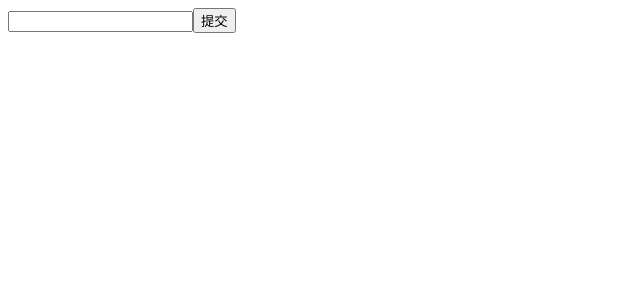
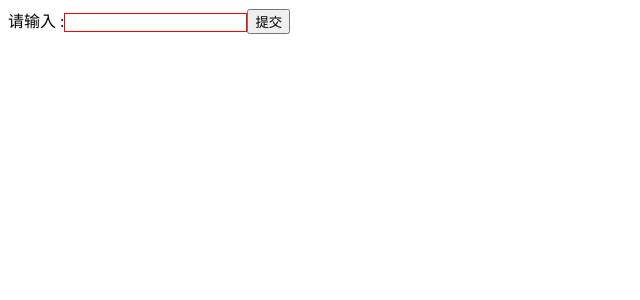
Before and after one commit to hsbcchina/React-demo, a React (Create React App) app: page / in a window 1280 px wide. Shown: the top 300 px of the page, without its empty margins (0-640 px from the left). Built offline with nearby package versions, Linux system fonts and the light colour scheme.

Commit message:
add some style andhtml tag

```diff
--- /dev/null
+++ b/src/alex/TodoList.css
@@ -0,0 +1,3 @@
+.input{
+    border: 1px solid red;
+}
--- a/src/alex/TodoList.js
+++ b/src/alex/TodoList.js
@@ -1,4 +1,12 @@
 import React, { Component, Fragment } from 'react'
+import './TodoList.css'
+
+/**
+ * don't transfer input value  use this dangerouslySetInnerHTML
+ *
+ * click lable focus mouse in input ,need add id in input tag, and add htmlFor tag in lable this value equals input'id
+ */
+
 
 export default class TodoList extends Component {
 
@@ -14,11 +22,13 @@ export default class TodoList extends Component {
   render() {
     return (
       <Fragment>
-        <input value={this.state.inputValue} onChange={this.handleOnChanges} />
+        <label htmlFor="inputLable">请输入 :</label>
+        <input id="inputLable" value={this.state.inputValue} onChange={this.handleOnChanges} className="input" />
         <button onClick={this.onHandleClick}>提交</button>
         <ul>
           {this.state.list.map((item, index) => {
-            return <li key={index} onClick={this.hangItemDel.bind(this,index)}>{item}</li>
+            return <li key={index} onClick={this.hangItemDel.bind(this, index)} dangerouslySetInnerHTML={{ __html: item }}>
+            </li>
           })}
         </ul>
       </Fragment>
@@ -46,10 +56,10 @@ export default class TodoList extends Component {
    * click del list value fuc
    */
   hangItemDel = (index) => {
-    let task=this.state.list
-    task.splice(index,1)
+    let task = this.state.list
+    task.splice(index, 1)
     this.setState({
-      list:task
+      list: task
     })
   }
 }
```
